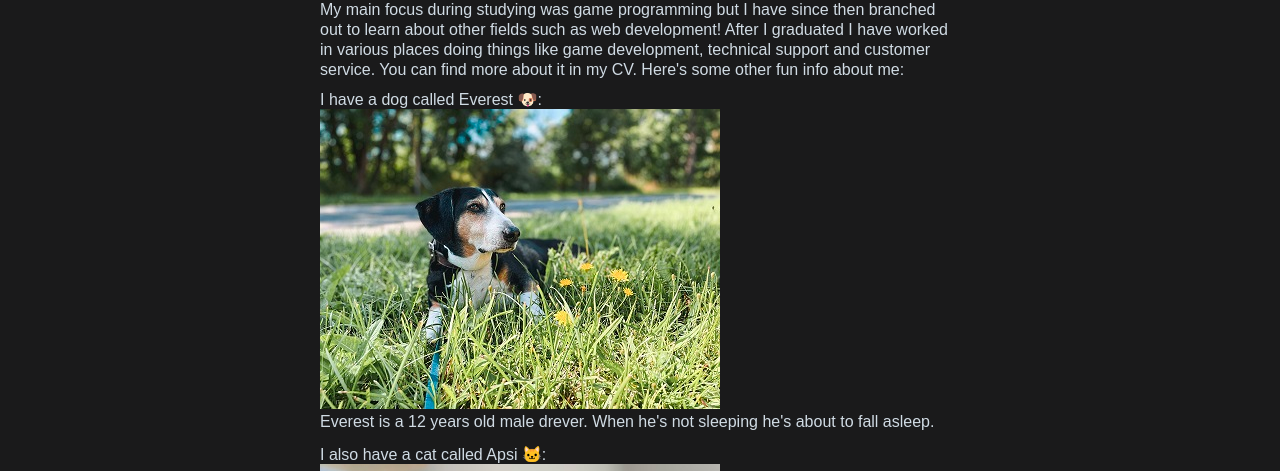
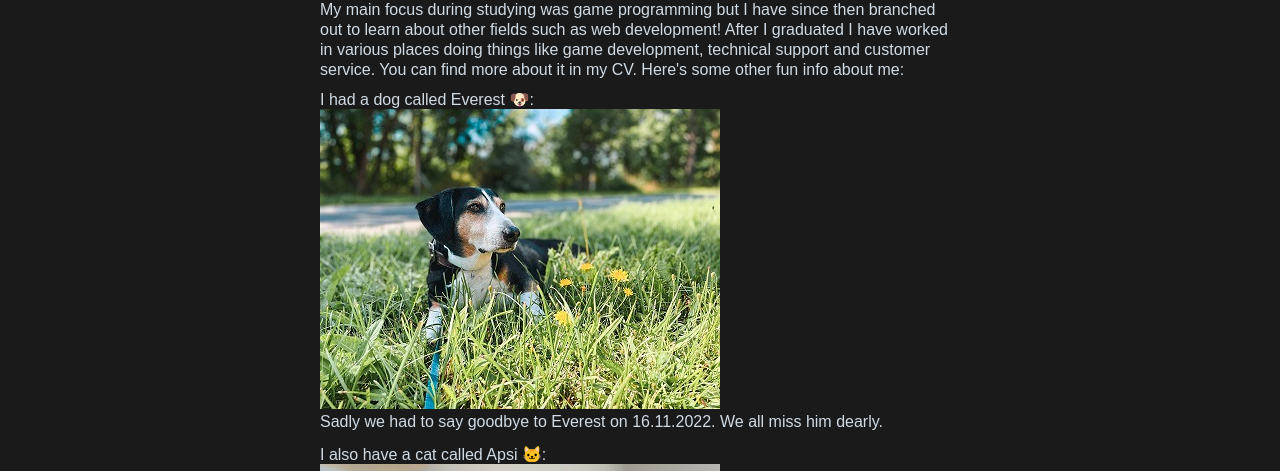
Before and after one commit to skarfroth/skarfroth.github.io, a plain HTML site: page index.html in a window 1280 px wide. Shown: the part 318-789 px from the top of the page. Drawn offline with Linux system fonts and the light colour scheme.

Commit message:
Updated Everest description

```diff
--- a/index.html
+++ b/index.html
@@ -41,7 +41,7 @@
         You can find more about it in my CV. Here's some other fun info about
         me:
       </p>
-      <p>I have a dog called Everest 🐶:</p>
+      <p>I had a dog called Everest 🐶:</p>
       <img
         src="img/Everest_1.jpg"
         alt="Picture of my dog Everest"
@@ -49,8 +49,8 @@
         loading="lazy"
       />
       <p class="pet-description">
-        Everest is a 12 years old male drever. When he's not sleeping he's about
-        to fall asleep.
+        Sadly we had to say goodbye to Everest on 16.11.2022. We all miss him
+        dearly.
       </p>
       <p>I also have a cat called Apsi 🐱:</p>
       <img
```
